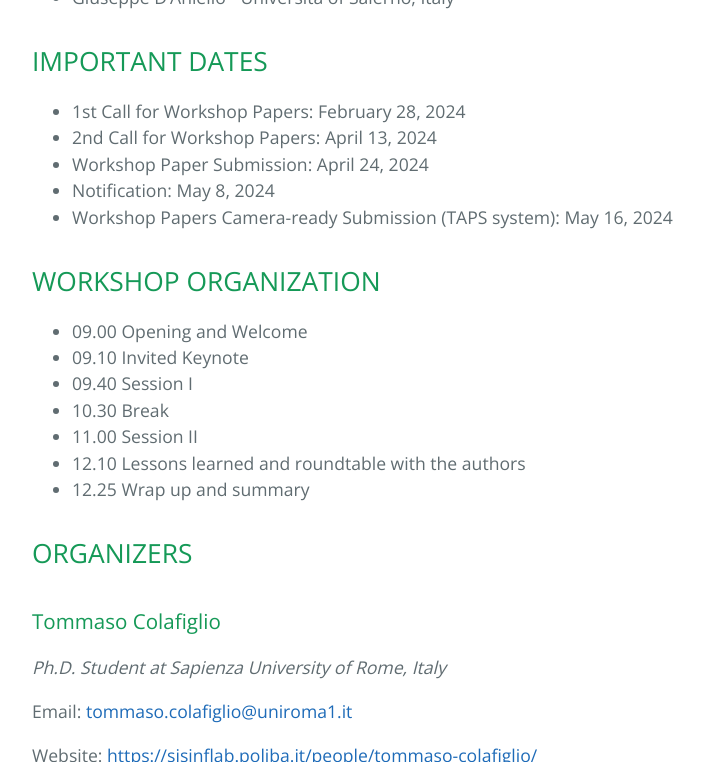
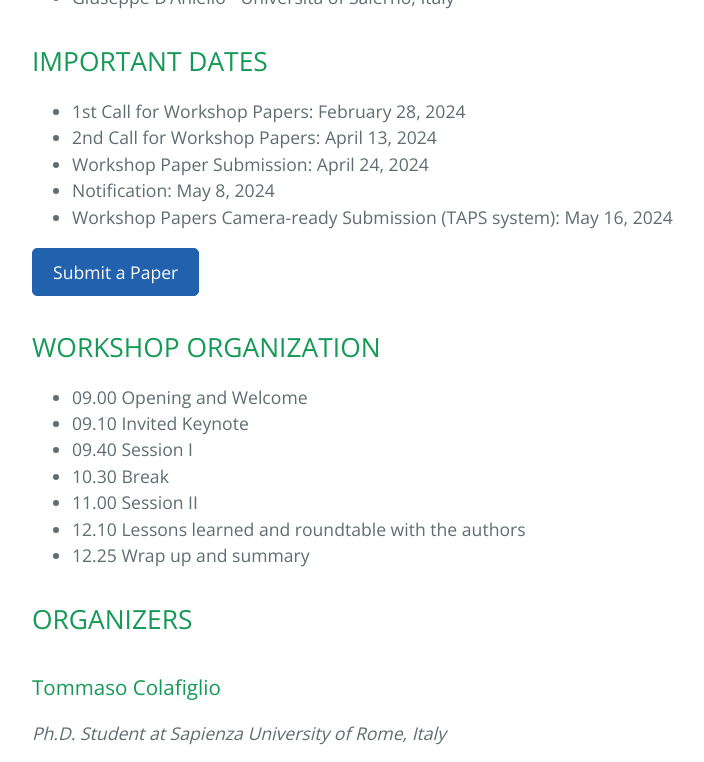
Before and after one commit to domenicolofu/webium24, a Jekyll site: the page built from index.md, in a window 1280 px wide and 900 px high, scrolled down 3015 px, cut to the strip 0-762 px from the top of the window. Shown: the whole strip, without its empty margins (192-896 px from the left). Built offline with Jekyll 4.4.1, drawn with Linux system fonts in a browser that asks for light colours; our own code applies the rules of GitHub Pages for plain Markdown files.

Commit message:
Update index.md

```diff
--- a/index.md
+++ b/index.md
@@ -55,6 +55,10 @@ Topics of interest include, but are not limited to:
 + Workshop Paper Submission: April 24, 2024
 + Notification: May 8, 2024
 + Workshop Papers Camera-ready Submission (TAPS system): May 16, 2024
+
+<div class="button-container">
+    <a href="https://easychair.org/" class="button">Submit a Paper</a>
+</div>
 
 ## WORKSHOP ORGANIZATION
 
```
